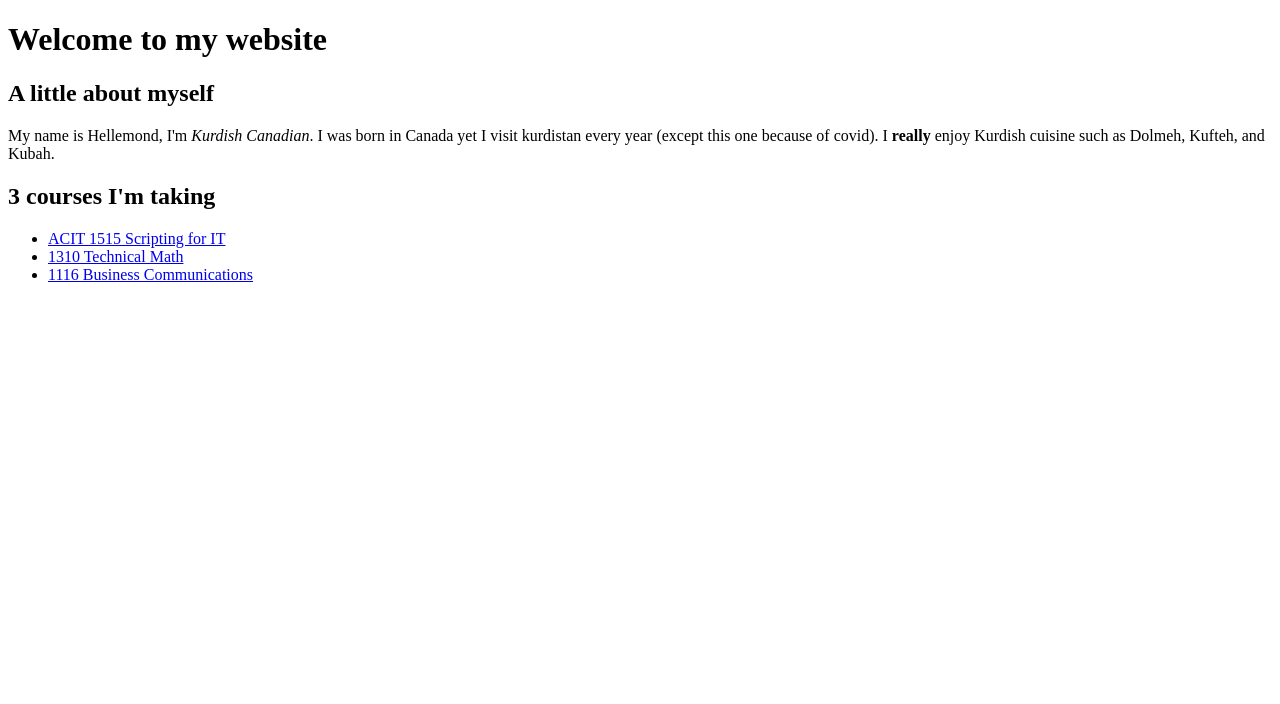
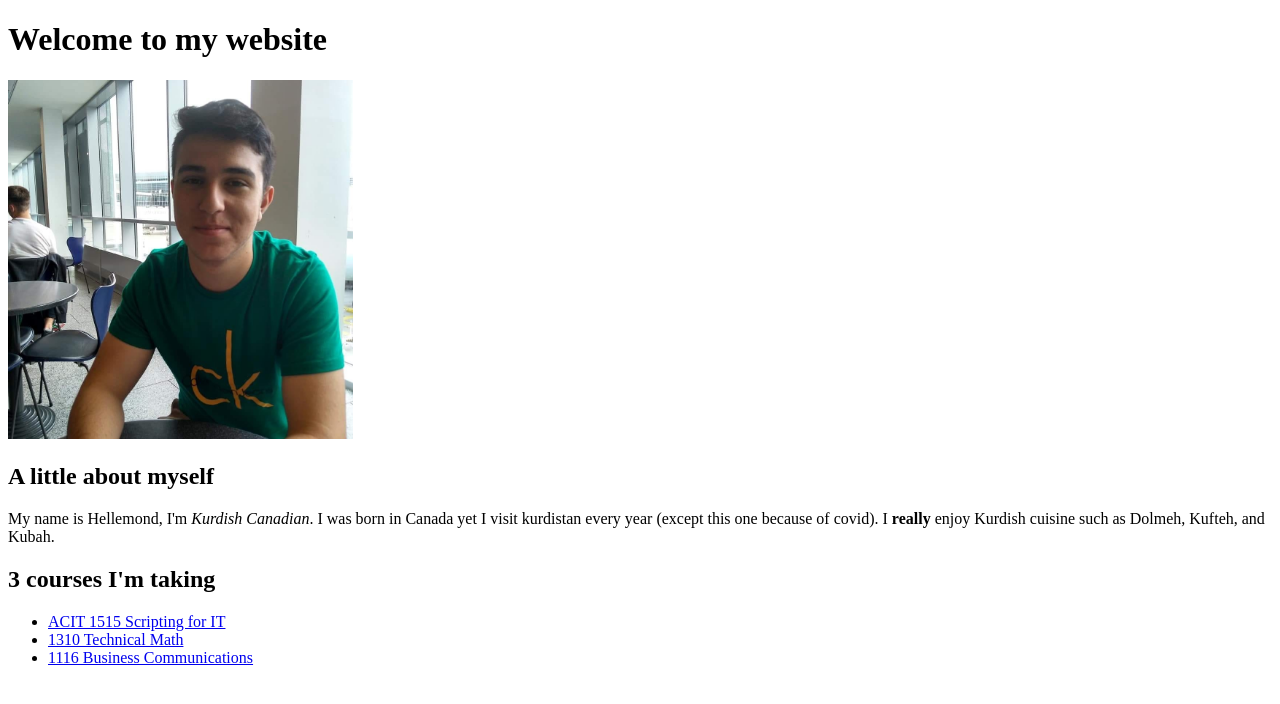
Before and after one commit to hellemond/1620-personal-website, a plain HTML site: page index.html in a window 1280 px wide. Drawn offline with Linux system fonts and the light colour scheme.

Commit message:
image is now there

```diff
--- a/index.html
+++ b/index.html
@@ -6,7 +6,6 @@
     <meta name="viewport" content="width=device-width, initial-scale=1.0">
     <title>Lab2</title>
 </head>
-
 <body>
 
     <header>
@@ -14,6 +13,7 @@
     </header>
     <main>
     <article>
+    <img src="Images/Herrumond.jpg" alt="Hellemond's face" width="345" height="359">
     <h2>A little about myself</h2>
     <p>My name is Hellemond, I'm <em>Kurdish Canadian</em>. I was born in Canada yet I visit kurdistan every year (except
         this one because of covid). I <strong>really</strong> enjoy Kurdish cuisine such as Dolmeh, Kufteh, and Kubah.
```
